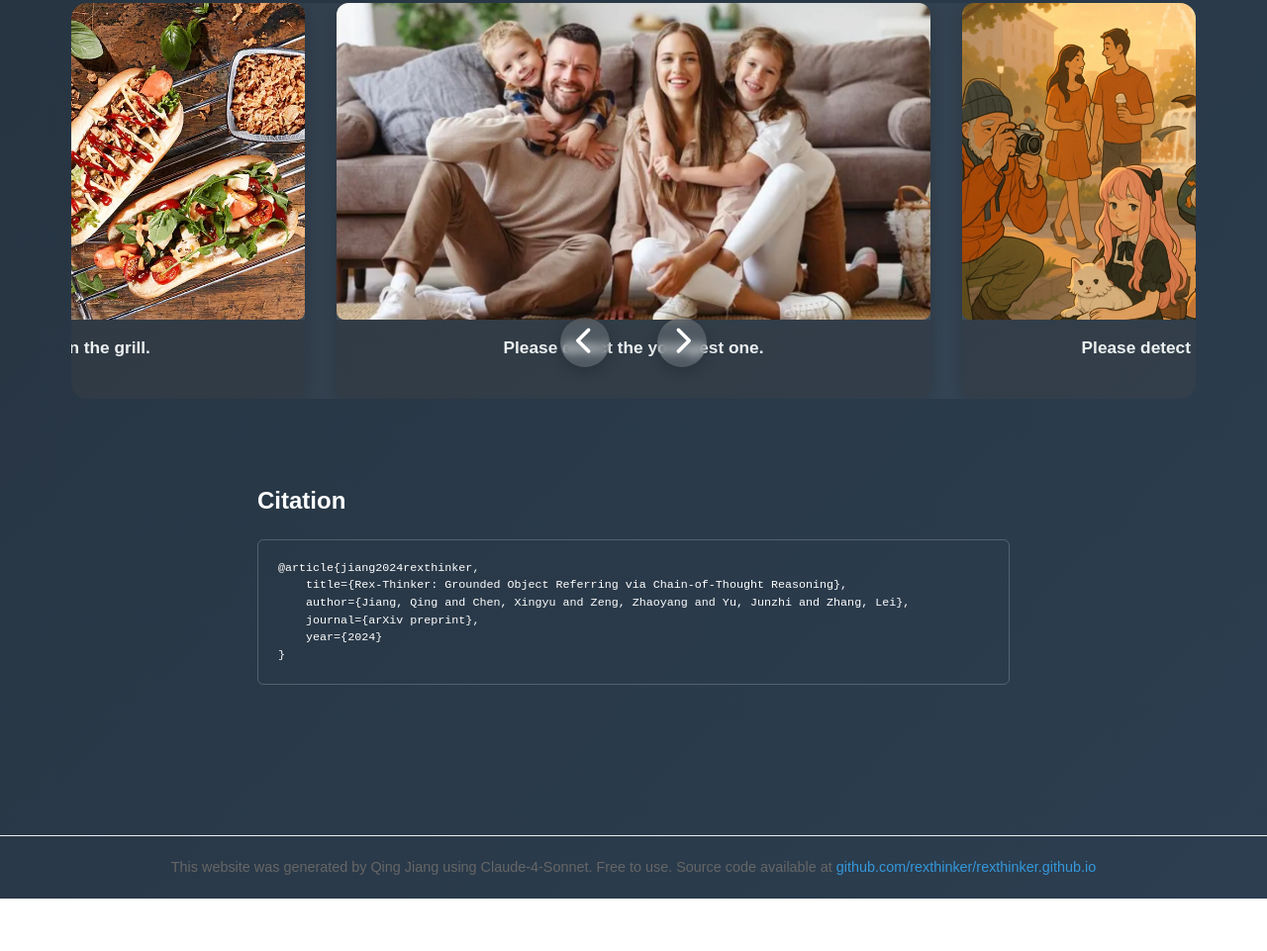
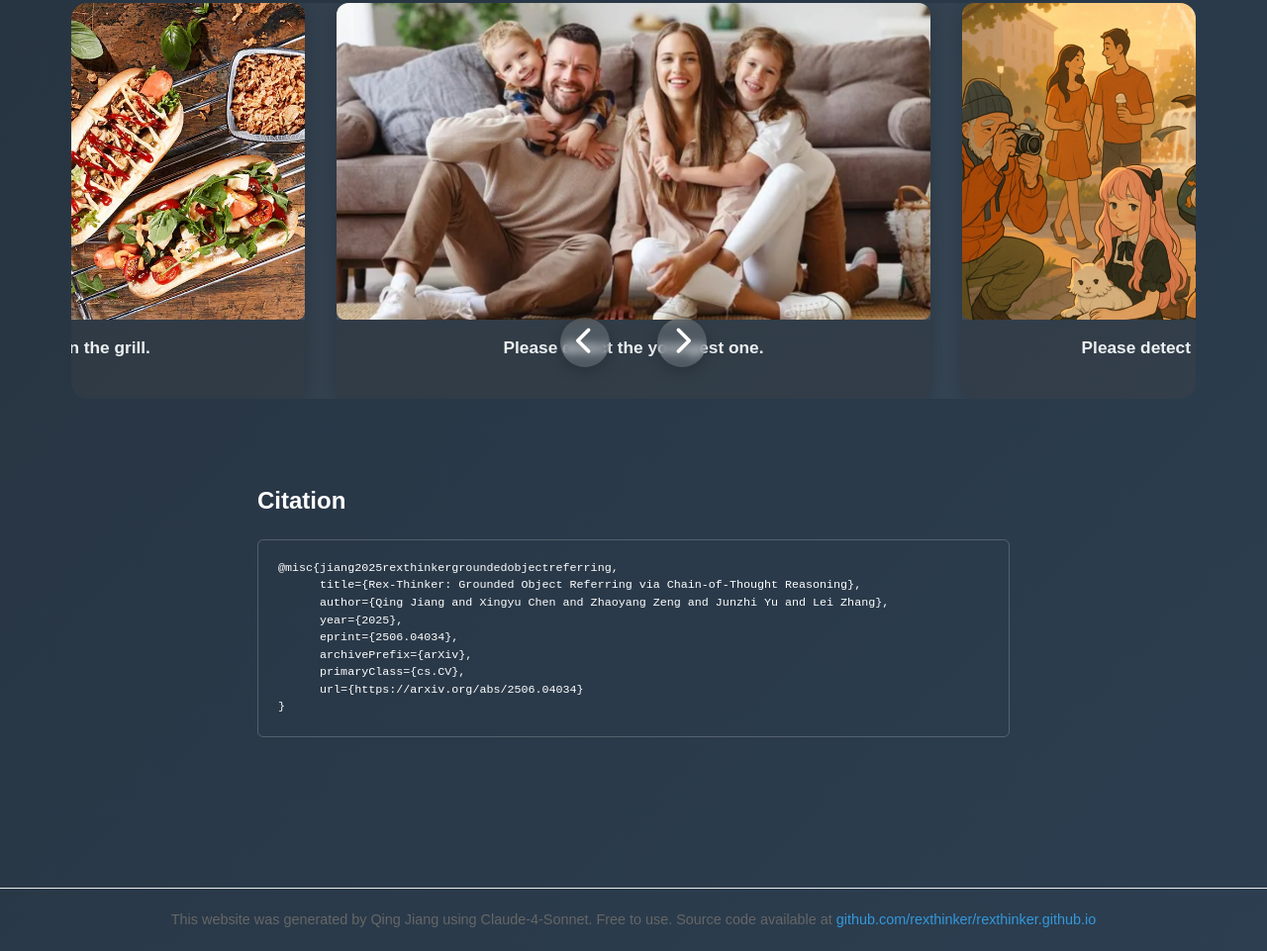
Before and after one commit to rexthinker/rexthinker.github.io, a plain HTML site: page index.html in a window 1280 px wide. Shown: the part 6076-7037 px from the top of the page at 99% size. Before the commit the page ends 6984 px from the top, so only its background shows below. Drawn offline with Linux system fonts and the light colour scheme.

Commit message:
update bibtex

```diff
--- a/index.html
+++ b/index.html
@@ -35,7 +35,7 @@
                     <i class="fab fa-github"></i>
                     <span class="link-text">Code</span>
                 </a>
-                <a href="https://github.com/IDEA-Research/Rex-Thinker/blob/master/paper_temp/rexthinker.pdf" class="link-icon" title="arXiv">
+                <a href="https://arxiv.org/abs/2506.04034" class="link-icon" title="arXiv">
                     <i class="fas fa-file-alt"></i>
                     <span class="link-text">Paper</span>
                 </a>
@@ -1198,11 +1198,14 @@ Let's now recheck our answer and put ✅ for the target person and ❌ for other
         <!-- BibTeX Citation Section -->
         <div class="bibtex-section" style="max-width: 800px; margin: 60px auto; padding: 20px;">
             <h3 style="color: #fff; margin-bottom: 20px; font-size: 1.5em;">Citation</h3>
-            <pre style="padding: 20px; border-radius: 6px; overflow-x: auto; font-size: 0.9em; line-height: 1.5; color: #fff; border: 1px solid rgba(255, 255, 255, 0.2);"><code>@article{jiang2024rexthinker,
-    title={Rex-Thinker: Grounded Object Referring via Chain-of-Thought Reasoning},
-    author={Jiang, Qing and Chen, Xingyu and Zeng, Zhaoyang and Yu, Junzhi and Zhang, Lei},
-    journal={arXiv preprint},
-    year={2024}
+            <pre style="padding: 20px; border-radius: 6px; overflow-x: auto; font-size: 0.9em; line-height: 1.5; color: #fff; border: 1px solid rgba(255, 255, 255, 0.2);"><code>@misc{jiang2025rexthinkergroundedobjectreferring,
+      title={Rex-Thinker: Grounded Object Referring via Chain-of-Thought Reasoning},
+      author={Qing Jiang and Xingyu Chen and Zhaoyang Zeng and Junzhi Yu and Lei Zhang},
+      year={2025},
+      eprint={2506.04034},
+      archivePrefix={arXiv},
+      primaryClass={cs.CV},
+      url={https://arxiv.org/abs/2506.04034}
 }</code></pre>
         </div>
 
```
